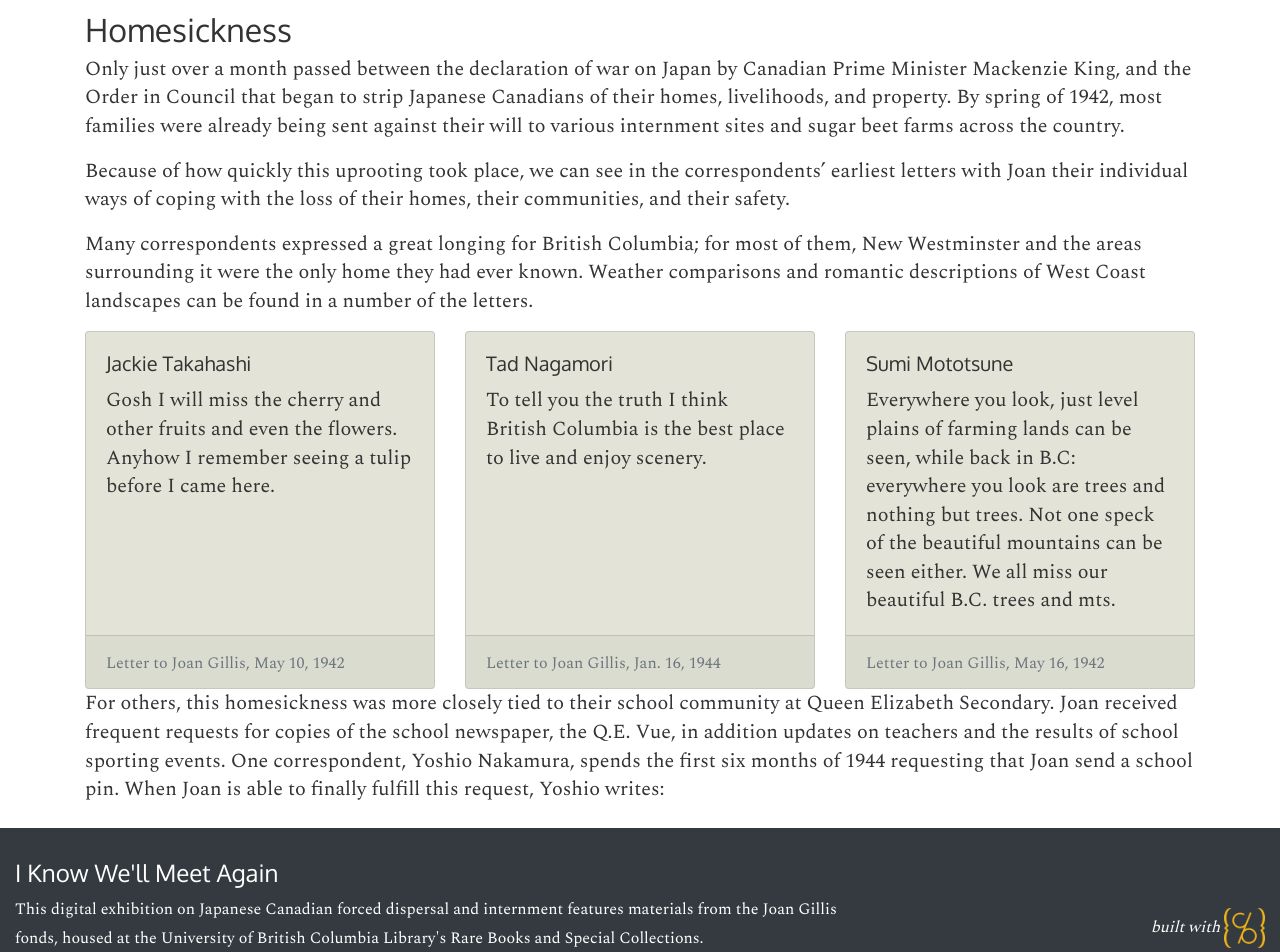
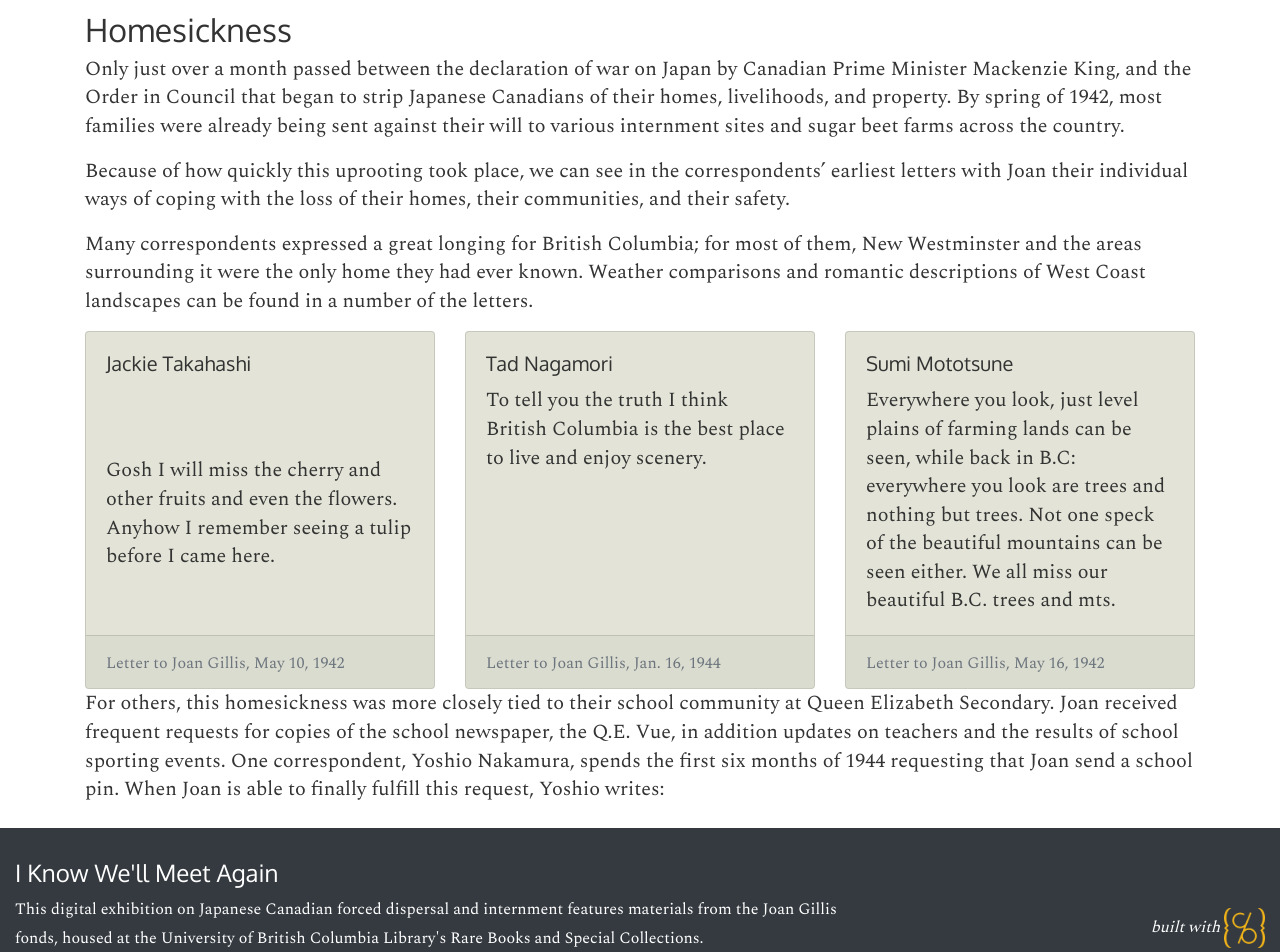
Before and after one commit to ubc-library-rbsc/gillis-2021, a Jekyll site: the page built from pages/homelife.md, in a window 1280 px wide. Shown: the part 470-1422 px from the top of the page. Built offline with Jekyll 4.4.1, drawn with Linux system fonts in a browser that asks for light colours.

Commit message:
Update homelife.md

```diff
--- a/pages/homelife.md
+++ b/pages/homelife.md
@@ -28,7 +28,7 @@ Many correspondents expressed a great longing for British Columbia; for most of
   <div class="card" style="background-color:#e3e4d7;">
     <div class="card-body">
       <h5 class="card-title">Jackie Takahashi</h5>
-      <p class="card-text" style="align:center;">Gosh I will miss the cherry and other fruits and even the flowers. 	Anyhow I remember seeing a tulip before I came here.</p>
+      <p class="card-text" style="align:center; padding-top: 70px;">Gosh I will miss the cherry and other fruits and even the flowers. 	Anyhow I remember seeing a tulip before I came here.</p>
     </div>
     <div class="card-footer">
       <small class="text-muted">Letter to Joan Gillis, May 10, 1942</small>
```
